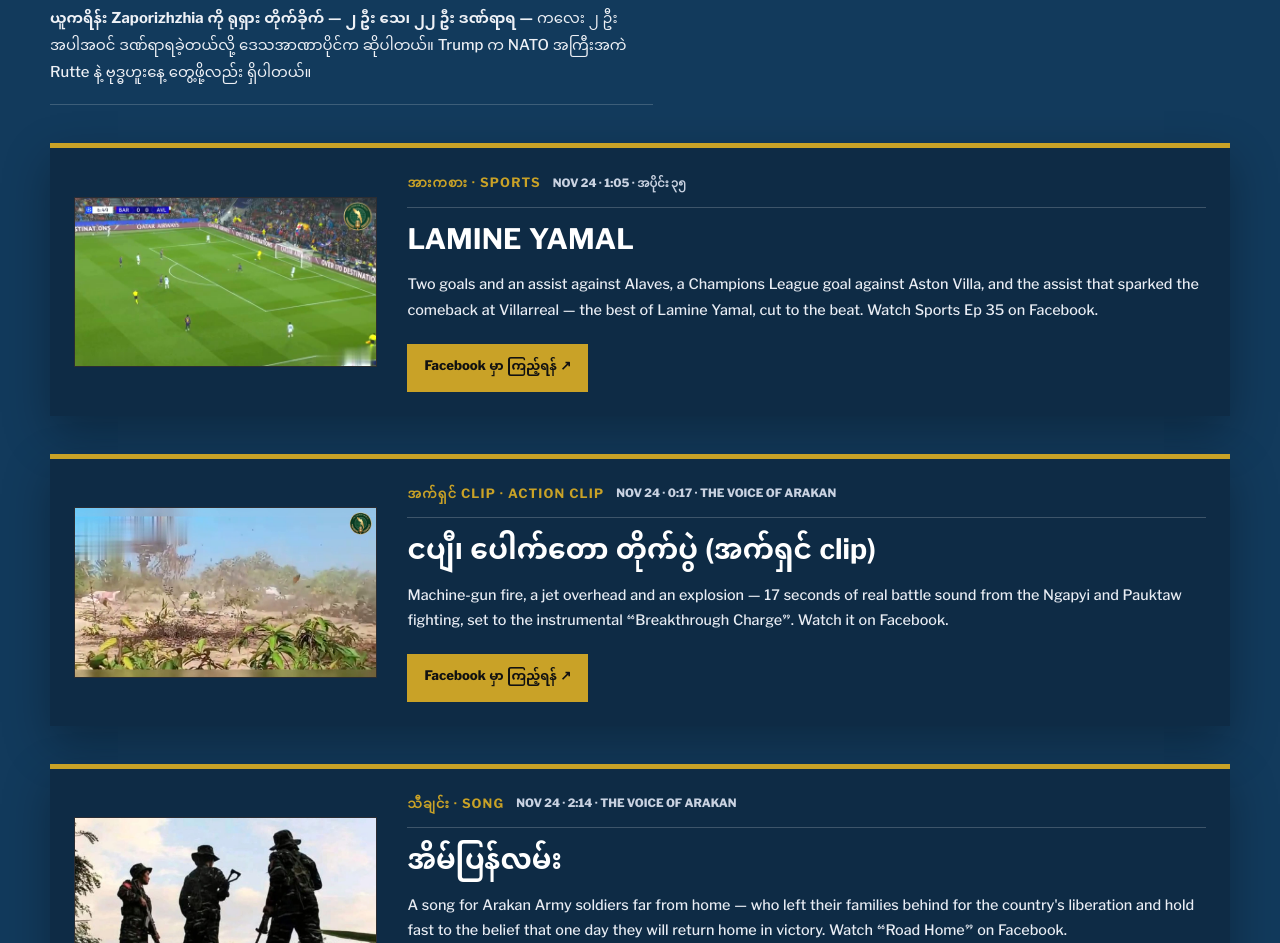
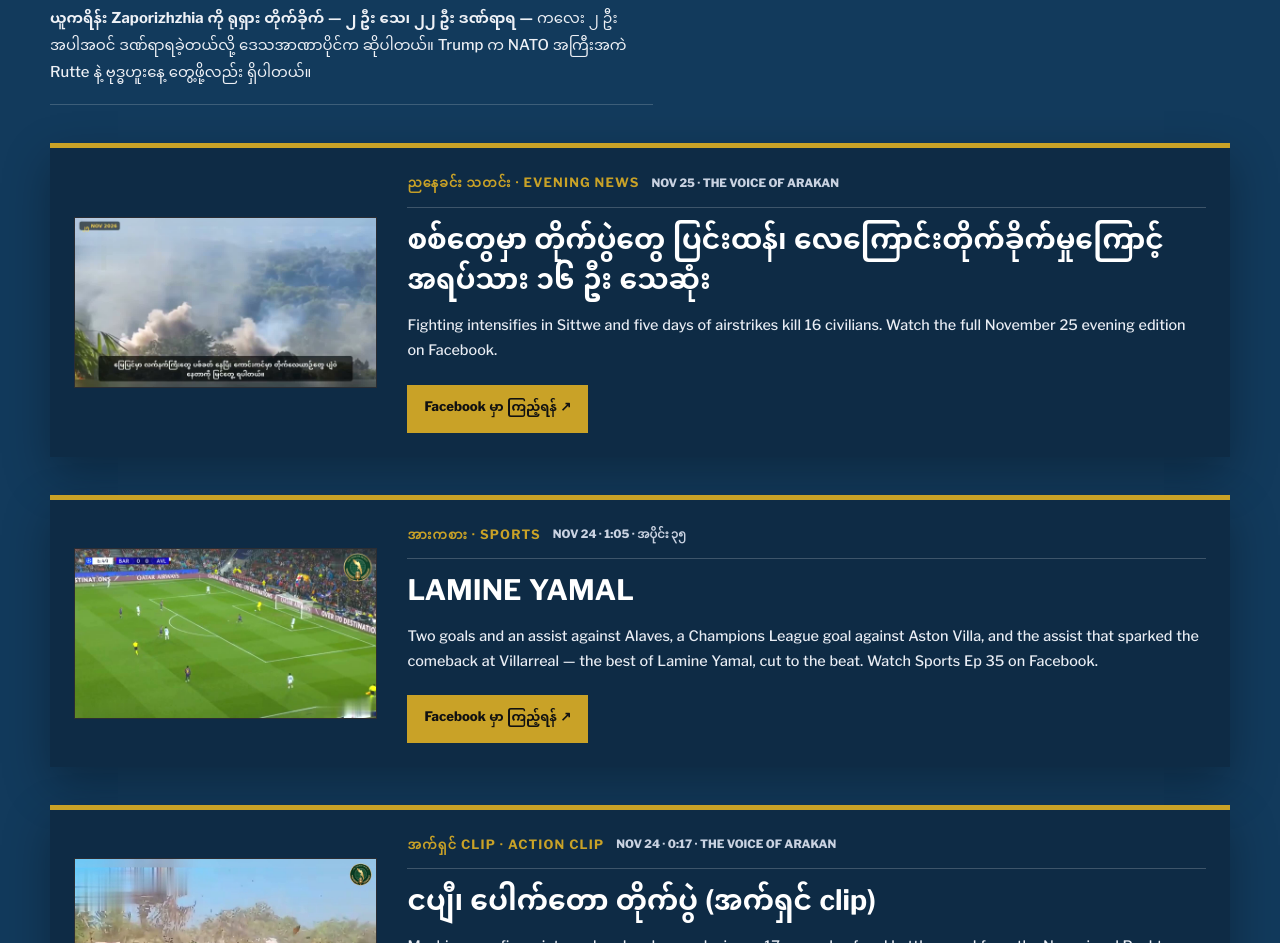
Before and after one commit to thevoiceofarakan/thevoiceofarakan.github.io, a plain HTML site: page index.html in a window 1280 px wide. Shown: the part 3186-4129 px from the top of the page. Drawn offline with nearby package versions, Linux system fonts and the light colour scheme.

Commit message:
Add Nov 25 evening edition card

```diff
--- a/index.html
+++ b/index.html
@@ -506,6 +506,21 @@
                 <img class="today-digest-photo" src="assets/digest-nov-24-world.jpg" alt="ယူကရိန်း Zaporizhzhia မြို့ ညမြင်ကွင်း" width="1440" height="810">
                 <p><strong>ယူကရိန်း Zaporizhzhia ကို ရုရှား တိုက်ခိုက် — ၂ ဦး သေ၊ ၂၂ ဦး ဒဏ်ရာရ —</strong> ကလေး ၂ ဦး အပါအဝင် ဒဏ်ရာရခဲ့တယ်လို့ ဒေသအာဏာပိုင်က ဆိုပါတယ်။ Trump က NATO အကြီးအကဲ Rutte နဲ့ ဗုဒ္ဓဟူးနေ့ တွေ့ဖို့လည်း ရှိပါတယ်။</p>
               </div>
+            </div>
+          </article>
+
+          <article class="today-breaking today-feature" aria-labelledby="today-evening-nov25-title">
+            <div class="today-breaking-media">
+              <img src="assets/edition-nov-25-2026.jpg" alt="Smoke rising over the Sittwe fighting — still from the November 25 2026 evening edition" width="1280" height="720">
+            </div>
+            <div class="today-breaking-copy">
+              <div class="today-breaking-label">
+                <strong>ညနေခင်း သတင်း · Evening News</strong>
+                <span>NOV 25 · THE VOICE OF ARAKAN</span>
+              </div>
+              <h2 id="today-evening-nov25-title">စစ်တွေမှာ တိုက်ပွဲတွေ ပြင်းထန်၊ လေကြောင်းတိုက်ခိုက်မှုကြောင့် အရပ်သား ၁၆ ဦး သေဆုံး</h2>
+              <p>Fighting intensifies in Sittwe and five days of airstrikes kill 16 civilians. Watch the full November 25 evening edition on Facebook.</p>
+              <a class="today-breaking-link" href="https://facebook.com/reel/1160587033389604/" target="_blank" rel="noopener noreferrer">Facebook မှာ ကြည့်ရန် ↗</a>
             </div>
           </article>
 
```
Also changed, not shown: assets/edition-nov-25-2026.jpg (added).
